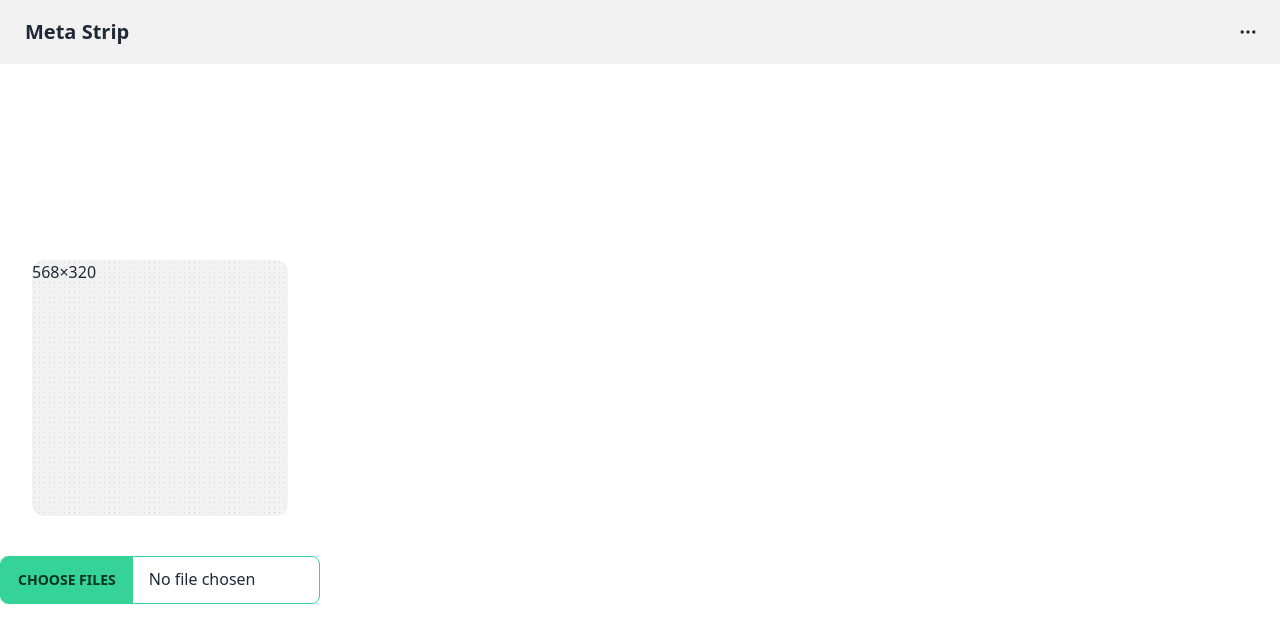
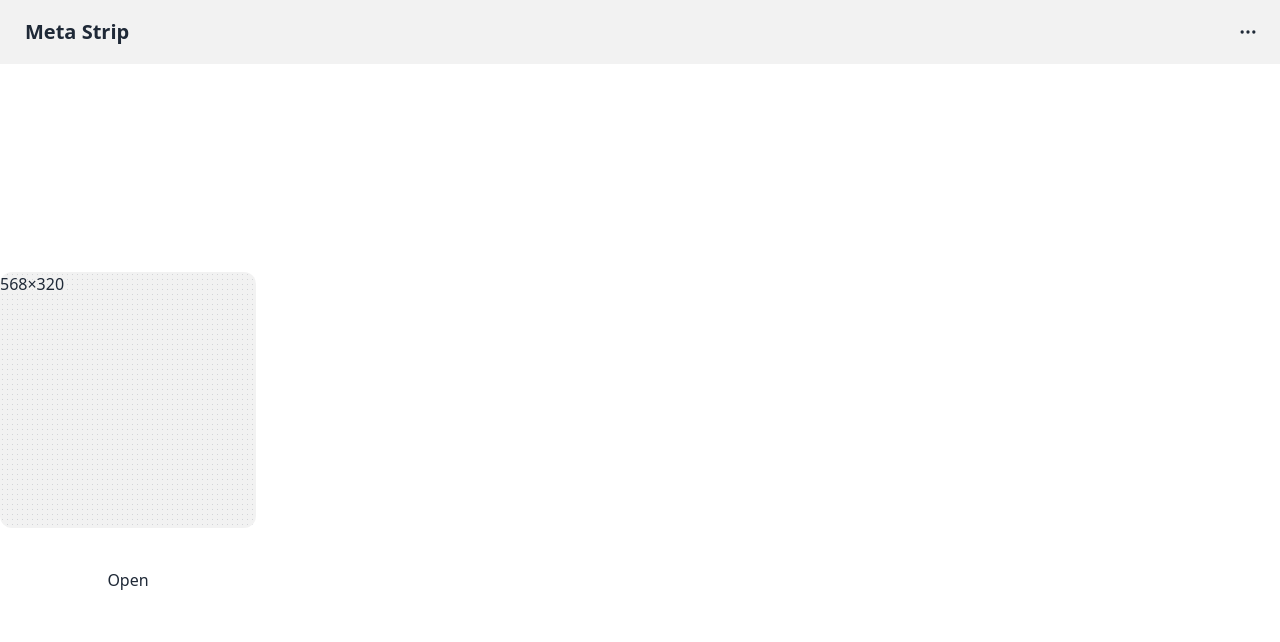
Before and after one commit to Nico-Mayer/pdf-strip, a Svelte app in the folder frontend/: page / in a window 1280 px wide. Shown: the top 642 px of the page. Built offline with nearby package versions, Linux system fonts and the light colour scheme.

Commit message:
added dialog binding

```diff
--- a/frontend/src/lib/FileInput.svelte
+++ b/frontend/src/lib/FileInput.svelte
@@ -1,22 +1,21 @@
 <script lang="ts">
 	import { files } from '../stores/store'
+	import { OpenFile } from '../../wailsjs/go/main/App'
 
 	function handleFileChange(event) {
 		const fileList: FileList = event.target.files
 		const fileArray = Array.from(fileList)
 		files.set(fileArray)
 	}
+	async function handleClick() {
+		let test = await OpenFile()
+		console.log(test)
+	}
 </script>
 
 <main class="flex flex-col justify-center items-center gap-10">
 	<div class="h-64 w-64 dots rounded-xl">568×320</div>
-	<input
-		name="userFile"
-		accept="application/pdf, application/vnd.ms-excel"
-		type="file"
-		multiple
-		on:change={handleFileChange}
-		class="file-input file-input-bordered file-input-success w-full max-w-xs" />
+	<button on:click={handleClick}>Open</button>
 
 	{#if files && files[0]}
 		<p>
--- a/frontend/wailsjs/go/main/App.d.ts
+++ b/frontend/wailsjs/go/main/App.d.ts
@@ -2,3 +2,5 @@
 // This file is automatically generated. DO NOT EDIT
 
 export function Greet(arg1:string):Promise<string>;
+
+export function OpenFile():Promise<string>;
--- a/frontend/wailsjs/go/main/App.js
+++ b/frontend/wailsjs/go/main/App.js
@@ -5,3 +5,7 @@
 export function Greet(arg1) {
   return window['go']['main']['App']['Greet'](arg1);
 }
+
+export function OpenFile() {
+  return window['go']['main']['App']['OpenFile']();
+}
```
Also changed, not shown: 2 other files (tests, documents, lock files or other folders).
